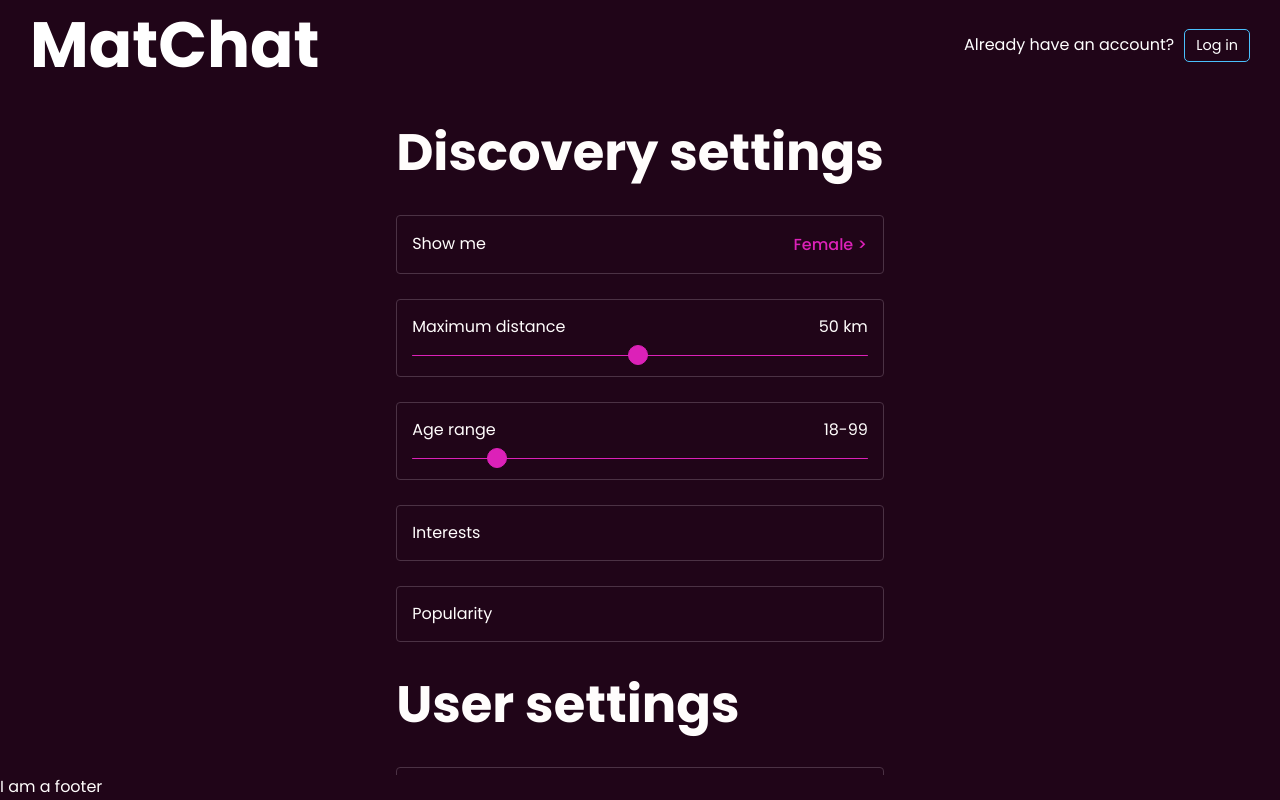
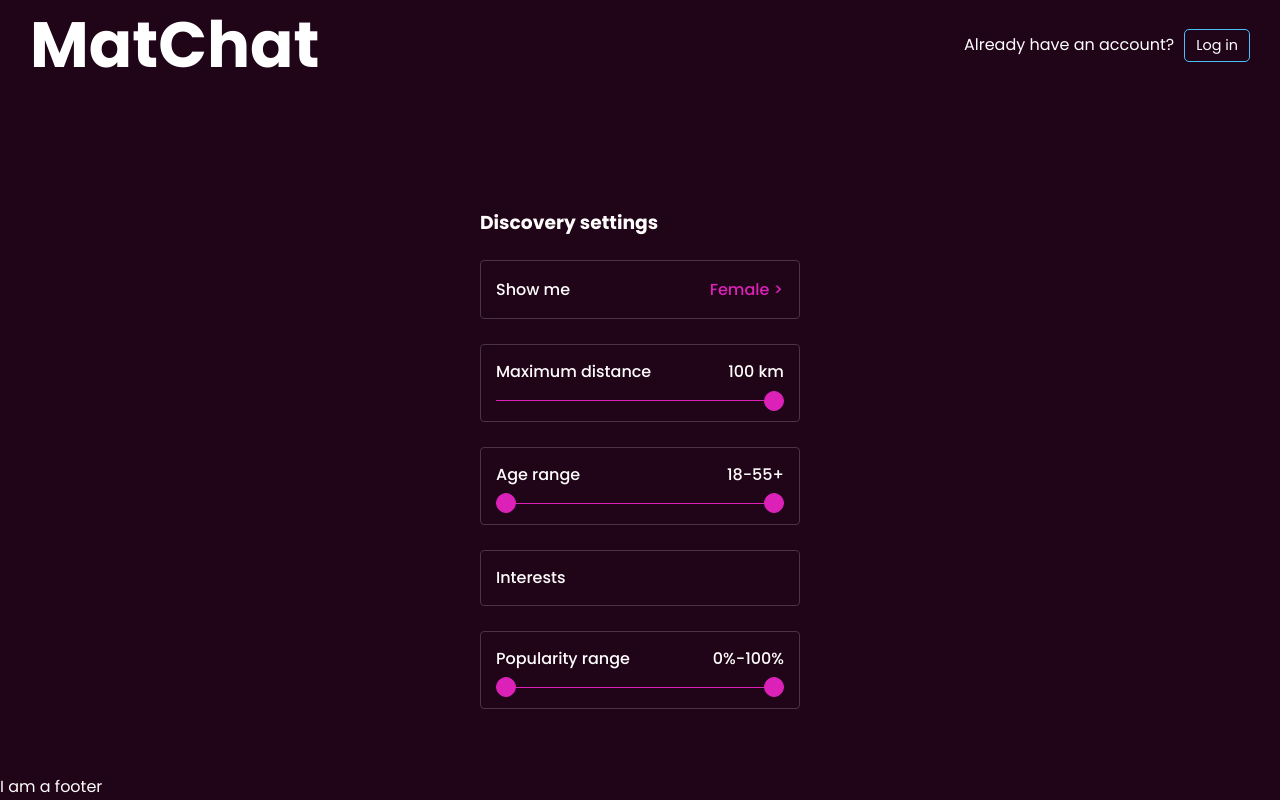
Before and after one commit to Snunesnk/Matcha, a React (Vite) app in the folder front/: page /dashboard/userSettings in a window 1280 px wide. Built offline with nearby package versions, Linux system fonts and the light colour scheme; a web font is replaced by a local one.

Commit message:
Created sliders components

```diff
--- /dev/null
+++ b/front/src/Components/DualRangeSlider/DualRangeSlider.css
@@ -0,0 +1,84 @@
+.dual-range {
+    position: relative;
+    min-width: 100%;
+    margin-top: 2px;
+}
+
+.slider {
+    position: relative;
+    width: 100%;
+}
+
+.slider__track,
+.slider__range {
+    border-radius: 3px;
+    height: 5px;
+    position: absolute;
+}
+
+.slider__track {
+    background-color: #4b3244;
+    height: 1px;
+    width: 100%;
+    z-index: 1;
+}
+
+.slider__range {
+    background-color: #dc21b8;
+    height: 1px;
+    z-index: 2;
+}
+
+/* Removing the default appearance */
+.thumb,
+.thumb::-webkit-slider-thumb {
+    -webkit-appearance: none;
+    -webkit-tap-highlight-color: transparent;
+}
+
+.thumb {
+    pointer-events: none;
+    position: absolute;
+    height: 0;
+    width: 100%;
+    outline: none;
+    margin: 0;
+}
+
+.thumb--zindex-3 {
+    z-index: 3;
+}
+
+.thumb--zindex-4 {
+    z-index: 4;
+}
+
+/* For Chrome browsers */
+.thumb::-webkit-slider-thumb {
+    background-color: #dc21b8;
+    border: 1px solid #dc21b8;
+    border-radius: 50%;
+    cursor: pointer;
+    cursor: ew-resize;
+    height: 20px;
+    width: 20px;
+    pointer-events: all;
+    position: relative;
+}
+
+/* For Firefox browsers */
+.thumb::-moz-range-thumb {
+    background-color: #dc21b8;
+    border: 1px solid #dc21b8;
+    border-radius: 50%;
+    cursor: pointer;
+    cursor: ew-resize;
+    height: 20px;
+    width: 20px;
+    pointer-events: all;
+    position: relative;
+}
+
+.thumb--zindex-5 {
+    z-index: 5;
+}
--- /dev/null
+++ b/front/src/Components/DualRangeSlider/DualRangeSlider.jsx
@@ -0,0 +1,87 @@
+import { useState, useRef, useCallback, useEffect } from 'react'
+import './DualRangeSlider.css'
+
+const DualRangeSlider = ({ min, max, onChange }) => {
+    const [minVal, setMinVal] = useState(min)
+    const [maxVal, setMaxVal] = useState(max)
+    const minValRef = useRef(null)
+    const maxValRef = useRef(null)
+    const range = useRef(null)
+
+    // Convert to percentage
+    const getPercent = useCallback(
+        (value) => ((value - min) / (max - min)) * 100,
+        [min, max]
+    )
+
+    // Set width of the range to decrease from the left side
+    useEffect(() => {
+        if (maxValRef.current) {
+            const minPercent = getPercent(minVal)
+            const maxPercent = getPercent(+maxValRef.current.value)
+
+            if (range.current) {
+                range.current.style.left = `${minPercent}%`
+                range.current.style.width = `${maxPercent - minPercent}%`
+            }
+        }
+    }, [minVal, getPercent])
+
+    // Set width of the range to decrease from the right side
+    useEffect(() => {
+        if (minValRef.current) {
+            const minPercent = getPercent(+minValRef.current.value)
+            const maxPercent = getPercent(maxVal)
+
+            if (range.current) {
+                range.current.style.width = `${maxPercent - minPercent}%`
+            }
+        }
+    }, [maxVal, getPercent])
+
+    // Get min and max values when their state changes
+    useEffect(() => {
+        onChange({ min: minVal, max: maxVal })
+    }, [minVal, maxVal, onChange])
+
+    return (
+        <div className="dual-range">
+            <input
+                type="range"
+                min={min}
+                max={max}
+                value={minVal}
+                ref={minValRef}
+                onChange={(event) => {
+                    const value = Math.min(+event.target.value, maxVal - 1)
+                    setMinVal(value)
+                    event.target.value = value.toString()
+                }}
+                className={
+                    'thumb thumb--zindex-3' +
+                    (minVal > max - 100 ? ' thumb--zindex-5' : '')
+                }
+            />
+            <input
+                type="range"
+                min={min}
+                max={max}
+                value={maxVal}
+                ref={maxValRef}
+                onChange={(event) => {
+                    const value = Math.max(+event.target.value, minVal + 1)
+                    setMaxVal(value)
+                    event.target.value = value.toString()
+                }}
+                className="thumb thumb--zindex-4"
+            />
+
+            <div className="slider">
+                <div className="slider__track" />
+                <div ref={range} className="slider__range" />
+            </div>
+        </div>
+    )
+}
+
+export default DualRangeSlider
--- /dev/null
+++ b/front/src/Components/RangeSlider/RangeSlider.css
@@ -0,0 +1,30 @@
+.slider {
+    min-width: 100%;
+    -webkit-appearance: none;
+    outline: none;
+    background: #4b3244;
+    height: 1px;
+    margin-bottom: 5px;
+    border-radius: 5px;
+    background-image: linear-gradient(#dc21b8, #dc21b8);
+    background-repeat: no-repeat;
+}
+
+.slider::-webkit-slider-thumb {
+    -webkit-appearance: none;
+    appearance: none;
+    border: 1px solid #dc21b8;
+    height: 20px;
+    width: 20px;
+    border-radius: 50%;
+    background: #dc21b8;
+    cursor: pointer;
+    cursor: ew-resize;
+}
+
+.slider::-webkit-slider-runnable-track {
+    -webkit-appearance: none;
+    box-shadow: none;
+    border: none;
+    background: transparent;
+}
--- /dev/null
+++ b/front/src/Components/RangeSlider/RangeSlider.jsx
@@ -0,0 +1,40 @@
+import { useState, useEffect } from 'react'
+import './RangeSlider.css'
+
+const RangeSlider = ({ min, max, onChange }) => {
+    const [value, setValue] = useState(max)
+    const [distRatio, setDistRatio] = useState(100)
+
+    const updateDistRatio = (e) => {
+        const newRatio = ((e.target.value - min) * 100) / (max - min)
+
+        setDistRatio(newRatio)
+    }
+
+    const getBackgroundSize = () => {
+        return {
+            backgroundSize: `${distRatio}% 100%`,
+        }
+    }
+
+    useEffect(() => {
+        onChange({ value: value })
+    }, [value, onChange])
+
+    return (
+        <input
+            className="slider"
+            type="range"
+            min={min}
+            max={max}
+            value={value}
+            onChange={(e) => {
+                setValue(e.target.value)
+                updateDistRatio(e)
+            }}
+            style={getBackgroundSize()}
+        />
+    )
+}
+
+export default RangeSlider
--- a/front/src/Components/UserSettings/UserSettings.css
+++ b/front/src/Components/UserSettings/UserSettings.css
@@ -1,6 +1,10 @@
 #user-settings {
     height: 100%;
     overflow: auto;
+    font-weight: 500;
+    min-width: 100%;
+    display: flex;
+    justify-content: center;
     /* Hide scrollbar for IE, Edge and Firefox */
     -ms-overflow-style: none; /* IE and Edge */
     scrollbar-width: none; /* Firefox */
@@ -8,6 +12,10 @@
 /* Hide scrollbar for Chrome, Safari and Opera */
 #user-settings::-webkit-scrollbar {
     display: none;
+}
+
+#settings-container {
+    min-width: 25%;
 }
 
 .setting {
@@ -26,7 +34,6 @@
     justify-content: space-between;
     width: 100%;
 }
-
 .setting.range-setting div:nth-child(1) {
     display: flex;
     justify-content: space-between;
@@ -44,35 +51,8 @@
     padding: 0;
 }
 
-.slider {
-    min-width: 100%;
-    -webkit-appearance: none;
-    outline: none;
-    transition: all 0.2s;
-    background: #4b3244;
+.settings-divider {
+    width: 100%;
     height: 1px;
-    margin-bottom: 5px;
-    border-radius: 5px;
-    background-image: linear-gradient(#dc21b8, #dc21b8);
-    background-repeat: no-repeat;
+    margin: 60px;
 }
-
-.slider::-webkit-slider-thumb {
-    -webkit-appearance: none;
-    appearance: none;
-    border: 1px solid #dc21b8;
-    height: 20px;
-    width: 20px;
-    border-radius: 50%;
-    background: #dc21b8;
-    cursor: pointer;
-    cursor: ew-resize;
-    transition: background 0.3s ease-in-out;
-}
-
-.slider::-webkit-slider-runnable-track {
-    -webkit-appearance: none;
-    box-shadow: none;
-    border: none;
-    background: transparent;
-}
--- a/front/src/Components/UserSettings/UserSettings.jsx
+++ b/front/src/Components/UserSettings/UserSettings.jsx
@@ -1,26 +1,28 @@
 import { style } from '@mui/system'
 import React, { useState } from 'react'
+import DualRangeSlider from '../DualRangeSlider/DualRangeSlider'
+import RangeSlider from '../RangeSlider/RangeSlider'
 import './UserSettings.css'
 
 const DIST_MIN = 1
 const DIST_MAX = 100
+const AGE_MIN = 18
+const AGE_MAX = 55
+const FAME_MIN = 0
+const FAME_MAX = 100
 
 const UserSettings = () => {
-    const [maxDistance, setMaxDistance] = useState(50)
-    const [distRatio, setDistRatio] = useState(0.5)
-    const [ageRange, setAgeRange] = useState(18)
-    const [ageRatio, setageRatio] = useState(0.5)
-
-    const updateDistRatio = (e) => {
-        const newRatio =
-            ((e.target.value - DIST_MIN) * 100) / (DIST_MAX - DIST_MIN)
-
-        setDistRatio(newRatio)
-    }
+    const [maxDistance, setMaxDistance] = useState(DIST_MAX)
+    const [ageMin, setAgeMin] = useState(AGE_MIN)
+    const [ageMax, setAgeMax] = useState(AGE_MAX)
+    const [fameMin, setFameMin] = useState(FAME_MIN)
+    const [fameMax, setFameMax] = useState(FAME_MAX)
 
     return (
         <div id="user-settings">
-            <h1>Discovery settings</h1>
+            <div id="settings-container">
+                <div className="settings-divider"></div>
+                <h3>Discovery settings</h3>
                 <div className="setting">
                     <div>Show me</div>
                     <button>Female {'>'}</button>
@@ -30,43 +32,57 @@ const UserSettings = () => {
                         <div>Maximum distance</div>
                         <div>{maxDistance} km</div>
                     </div>
-                <input
-                    className="slider"
-                    type="range"
+                    <RangeSlider
                         min={DIST_MIN}
                         max={DIST_MAX}
-                    value={maxDistance}
-                    onChange={(e) => {
-                        setMaxDistance(e.target.value)
-                        updateDistRatio(e)
-                    }}
-                    style={{ backgroundSize: { distRatio } + '% 100%' }}
+                        onChange={({ value }) => setMaxDistance(value)}
                     />
                 </div>
                 <div className="setting range-setting">
                     <div>
                         <div>Age range</div>
-                    <div>18-99</div>
+                        <div>
+                            {ageMin}-{ageMax}
+                            {+ageMax === AGE_MAX ? '+' : ''}
                         </div>
-                <input
-                    className="slider"
-                    type="range"
-                    min="1"
-                    max="100"
-                    value={ageRange}
-                    onChange={(e) => setAgeRange(e.target.value)}
+                    </div>
+                    <DualRangeSlider
+                        min={AGE_MIN}
+                        max={AGE_MAX}
+                        onChange={({ min, max }) => {
+                            setAgeMin(min)
+                            setAgeMax(max)
+                        }}
                     />
                 </div>
                 <div className="setting">Interests</div>
-            <div className="setting">Popularity</div>
-            <h1>User settings</h1>
-            <div className="setting">Gender</div>
-            <div className="setting">Biography</div>
-            <div className="setting">Interests</div>
-            <div className="setting">Pictures</div>
+                <div className="setting range-setting">
+                    <div>
+                        <div>Popularity range</div>
+                        <div>
+                            {fameMin}%-{fameMax}%
+                        </div>
+                    </div>
+                    <DualRangeSlider
+                        min={FAME_MIN}
+                        max={FAME_MAX}
+                        onChange={({ min, max }) => {
+                            setFameMin(min)
+                            setFameMax(max)
+                        }}
+                    />
+                </div>
+                <div className="settings-divider"></div>
+                <h3>Personal infos</h3>
+                <div className="setting">My gender</div>
+                <div className="setting">Who am I</div>
+                <div className="setting">Topics I'm interested in</div>
+                <div className="setting">My pictures</div>
                 <div className="setting">Last name</div>
                 <div className="setting">First name</div>
                 <div className="setting">Email adress</div>
+                <div className="settings-divider"></div>
+            </div>
         </div>
     )
 }
```
Lines whose indentation alone changed are shown as unchanged.
